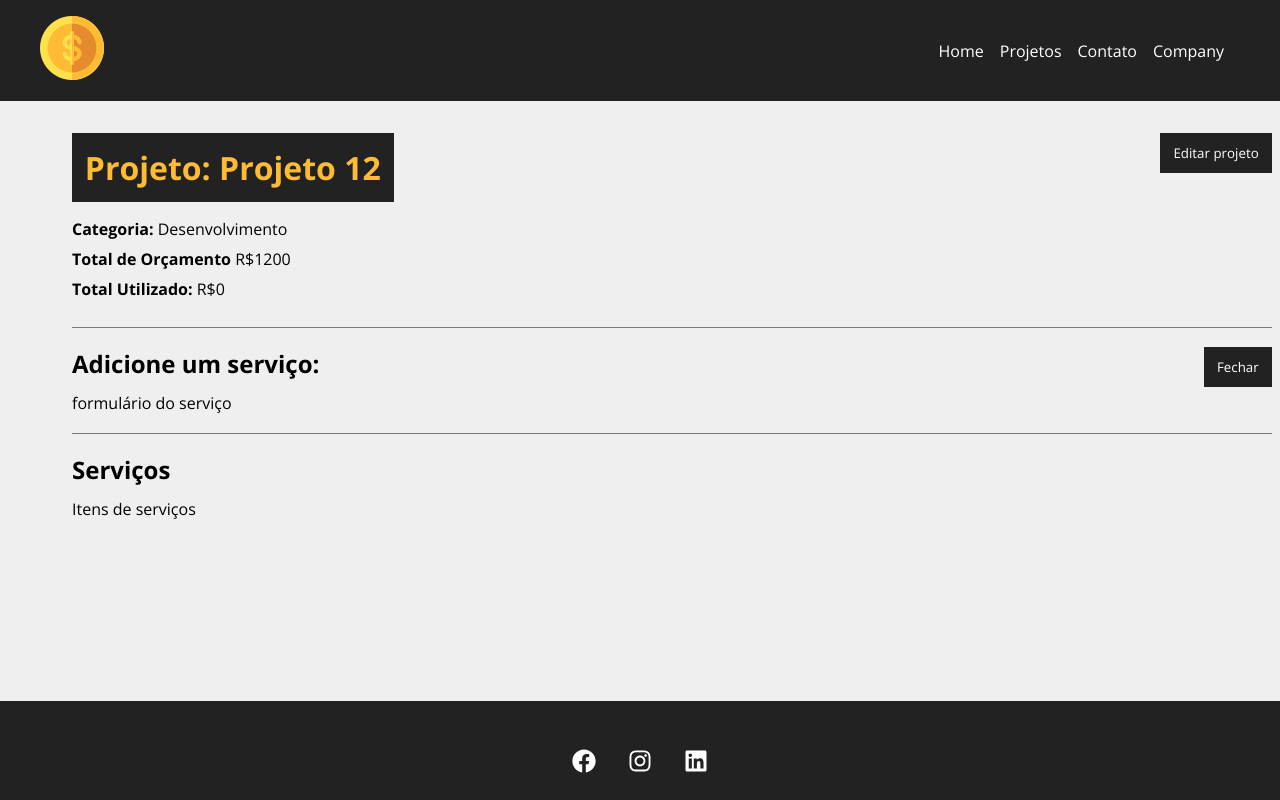
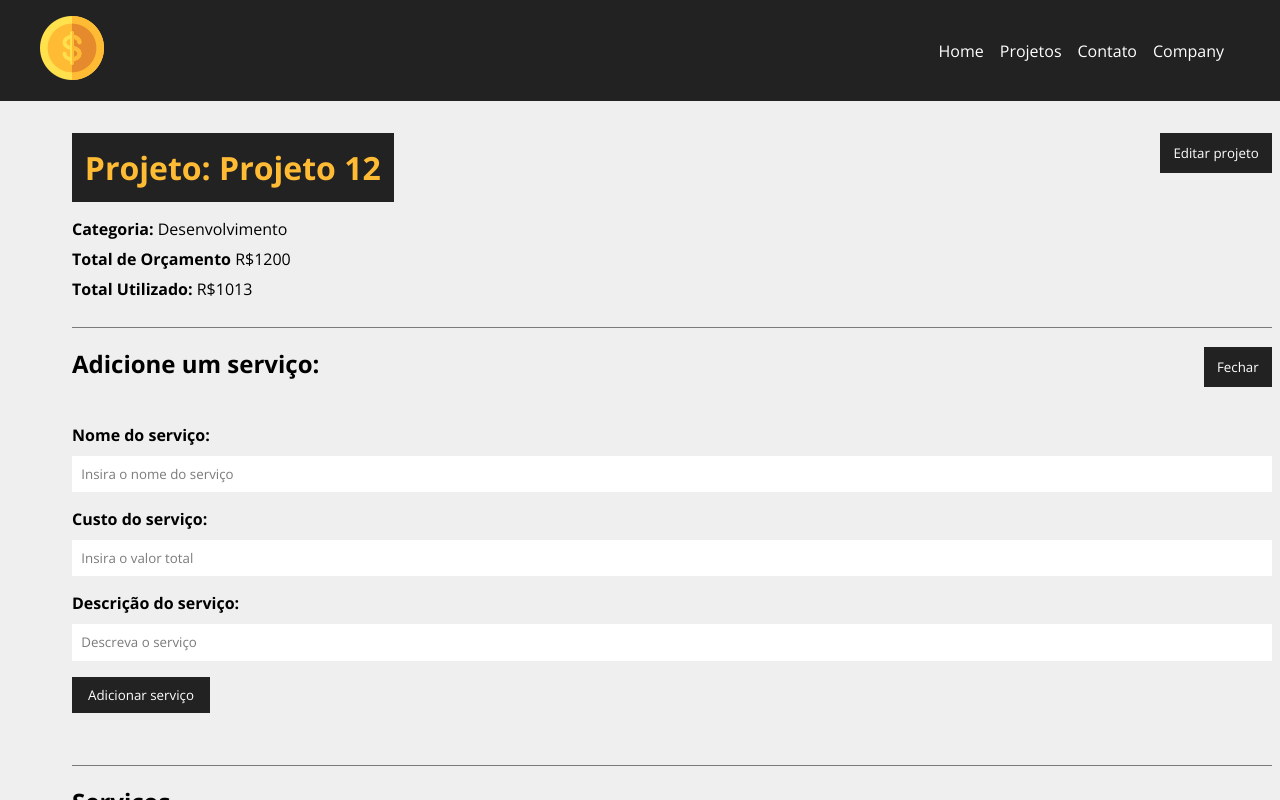
Before and after one commit to Danielecarn/Costs, a React (Create React App) app in the folder costs/: page /project/1 in a window 1280 px wide. Both pictures are taken after a click on the button "Adicionar serviço". Shown: the top 800 px of the page. Built offline with nearby package versions, Linux system fonts and the light colour scheme; data requests are answered from the project's data file.

Commit message:
Criando os serviços

```diff
--- a/costs/db.json
+++ b/costs/db.json
@@ -7,8 +7,33 @@
         "id": "2",
         "name": "Desenvolvimento"
       },
-      "cost": 0,
-      "services": [],
+      "cost": 1013,
+      "services": [
+        {
+          "name": "serviço 1",
+          "cost": "200",
+          "description": "servico 1",
+          "id": "2371de0a-fe61-4342-b736-6b050090f412"
+        },
+        {
+          "name": "serviço 1",
+          "cost": "300",
+          "description": "servico 1",
+          "id": "5a24ae69-97c6-470b-ae45-511954b625c2"
+        },
+        {
+          "name": "serviço 1",
+          "cost": "300",
+          "description": "servico 1",
+          "id": "5a24ae69-97c6-470b-ae45-511954b625c2"
+        },
+        {
+          "name": "Daniele Carnaúba",
+          "cost": "213",
+          "description": "ERSA",
+          "id": "1c03c482-292c-4b0d-83ae-627942047a46"
+        }
+      ],
       "id": 1
     },
     {
--- a/costs/src/components/pages/Project.js
+++ b/costs/src/components/pages/Project.js
@@ -4,7 +4,9 @@
 import Loading from '../layout/Loading';
 import styles from './Project.module.css';
 import ProjectForm from '../project/ProjectForm';
+import ServiceForm from '../service/ServiceForm';
 import Message from '../layout/Message';
+import {parse, v4 as uuidv4} from 'uuid';
 
 function Project(){
 
@@ -62,6 +64,45 @@
 
     }
 
+    function createService(){
+        setMessage('')
+        //last service
+        const lastService = project.services[project.services.length -1]
+
+        lastService.id = uuidv4()
+
+        const lastServiceCost = lastService.cost
+
+        const newCost = parseFloat(project.cost) + parseFloat(lastServiceCost)
+
+        //max value validation
+        if(newCost > parseFloat(project.budget)) {
+            setMessage('Orçamento ultrapassado, verifique o valor do serviço')
+            setType('error')
+            project.services.pop()
+            return false
+        }
+        //add service cost to project total cost
+        project.cost = newCost
+
+        //update project
+        fetch(`http://localhost:5000/projects/${project.id}`,{
+            method: 'PATCH',
+            headers: {
+                "Content-Type":"application/json"
+            },
+            body: JSON.stringify(project)
+        })
+        .then((resp) => resp.json())
+        .then((data) =>{
+            //exibir os serviços
+            console.log(data)
+        })
+        .catch(err => console.log(err))
+
+
+    }
+
     function toggleProjectForm(){
         setShowProjectForm(!showProjectForm)
     }
@@ -112,10 +153,11 @@
                                 {!showServiceForm ? 'Adicionar serviço' : 'Fechar'}
                             </button>
                             <div className={styles.project_info}>
-                                {showServiceForm && (
-                                    <div>
-                                        formulário do serviço
-                                    </div>
+                                {showServiceForm && (<ServiceForm
+                                    handleSubmit={createService}
+                                    btnText="Adicionar serviço"
+                                    projectData={project}
+                                    />
                                 )}
                             </div>
                         </div>
--- /dev/null
+++ b/costs/src/components/service/ServiceForm.js
@@ -0,0 +1,49 @@
+import styles from "../project/ProjectForm.module.css"
+
+import Input from "../form/Input";
+import SubmitButton from '../form/SubmitButton'
+import { useState } from "react";
+
+function ServiceForm({handleSubmit, btnText, projectData}){
+
+    const [service, setService] = useState({})
+
+    function submit(e){
+        e.preventDefault()
+        projectData.services.push(service)
+        handleSubmit(projectData)
+    }
+
+    function handleChange(e){
+        setService({...service, [e.target.name]: e.target.value})
+    }
+
+    return(
+        <form onSubmit={submit} className={styles.form}>
+            <Input
+                type="text"
+                text="Nome do serviço"
+                name="name"
+                placeholder="Insira o nome do serviço"
+                handleOnChange={handleChange}
+            />
+            <Input
+                type="number"
+                text="Custo do serviço"
+                name="cost"
+                placeholder="Insira o valor total"
+                handleOnChange={handleChange}
+            />
+            <Input
+                type="text"
+                text="  Descrição do serviço"
+                name="description"
+                placeholder="Descreva o serviço"
+                handleOnChange={handleChange}
+            />
+            <SubmitButton text={btnText}/>
+        </form>
+    );
+}
+
+export default ServiceForm;
```
